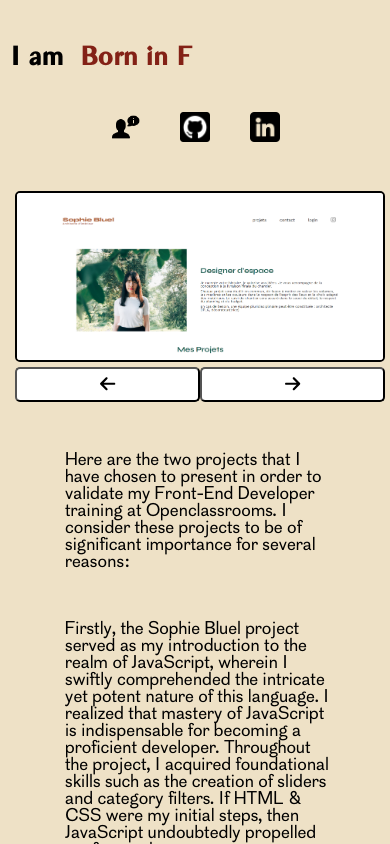
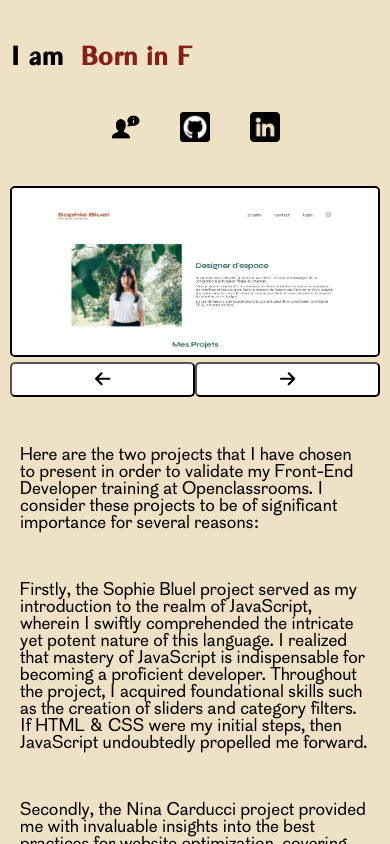
Before and after one commit to UdotBdot/Openclassrooms_P12_Portfolio, a React (Vite) app: page /works in a window 390 px wide. Shown: the top 844 px of the page. Built offline with nearby package versions, Linux system fonts and the light colour scheme.

Commit message:
ADD: MainWorks responsive

```diff
--- a/src/components/MainWorks/MainWorks.scss
+++ b/src/components/MainWorks/MainWorks.scss
@@ -1,7 +1,6 @@
 @import 'src/index.scss';
 
 .Works {
-    padding: 5px;
     width: 100%;
     .slider {
         display: flex;
@@ -42,3 +41,8 @@
       @include track-in-animation(track-in);
     }
   }
+  @media (max-width: 1024px) {
+    .Works p {
+      margin: 50px 10px;
+    }
+  }
```
